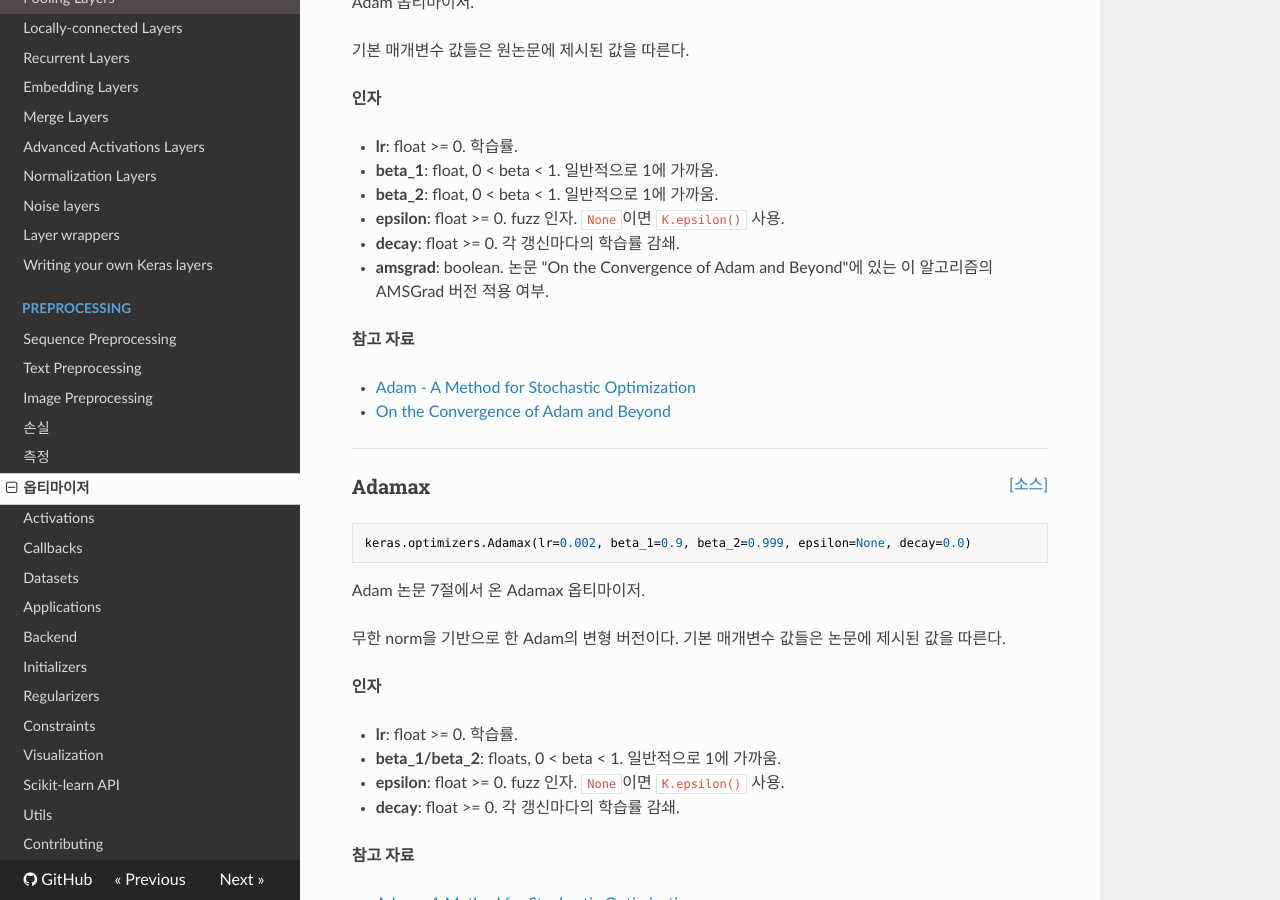
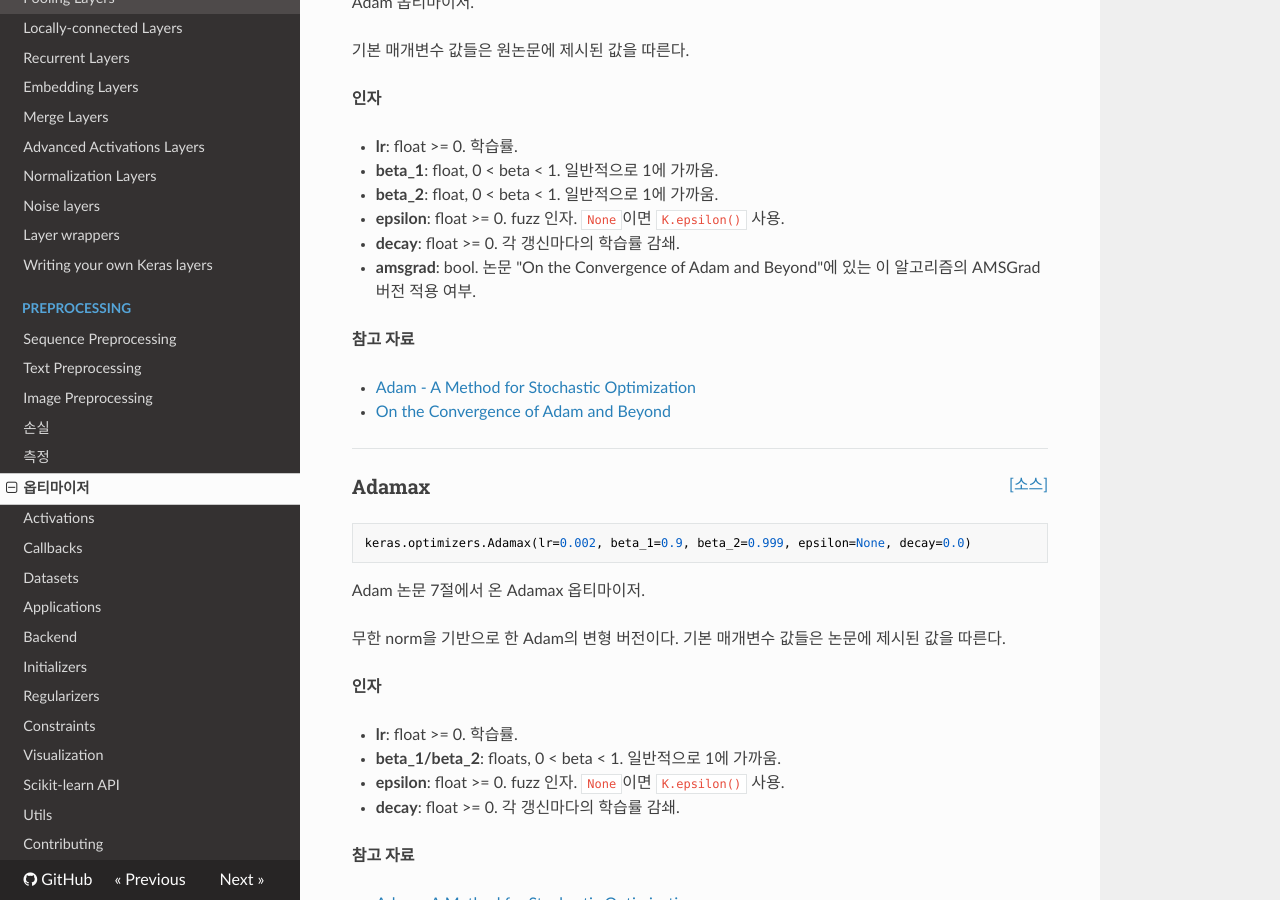
Before and after one commit to wariua/keras-docs-ko, an MkDocs documentation site: the page built from sources/optimizers.md, in a window 1280 px wide and 900 px high, scrolled down 3106 px. Built offline with MkDocs 1.6.1, drawn with Linux system fonts in a browser that asks for light colours; nearby versions of some CDN libraries; old or Windows-style settings are respelled for this version of MkDocs; some of the changed text lies outside the part shown.

Commit message:
fix wording
How to translate type names: verbatim translation seems cumbersome
(e.g. "float" => "부동소수점"). a better way is to use output of
`type(...)` in Python: "int", "float", "str", and "bool" (instead of
"boolean").

```diff
--- a/sources/optimizers.md
+++ b/sources/optimizers.md
@@ -61,7 +61,7 @@ __인자__
 - __momentum__: float >= 0. 적절한 방향으로 SGD를 가속시키고
     진동을 감쇠시키는 매개변수.
 - __decay__: float >= 0. 각 갱신마다의 학습률 감쇄.
-- __nesterov__: boolean. 네스테로프 모멘텀 적용 여부.
+- __nesterov__: bool. 네스테로프 모멘텀 적용 여부.
 
 ----
 
@@ -175,7 +175,7 @@ __인자__
 - __beta_2__: float, 0 < beta < 1. 일반적으로 1에 가까움.
 - __epsilon__: float >= 0. fuzz 인자. `None`이면 `K.epsilon()` 사용.
 - __decay__: float >= 0. 각 갱신마다의 학습률 감쇄.
-- __amsgrad__: boolean. 논문 "On the Convergence of Adam and
+- __amsgrad__: bool. 논문 "On the Convergence of Adam and
     Beyond"에 있는 이 알고리즘의 AMSGrad 버전 적용 여부.
 
 __참고 자료__
```
